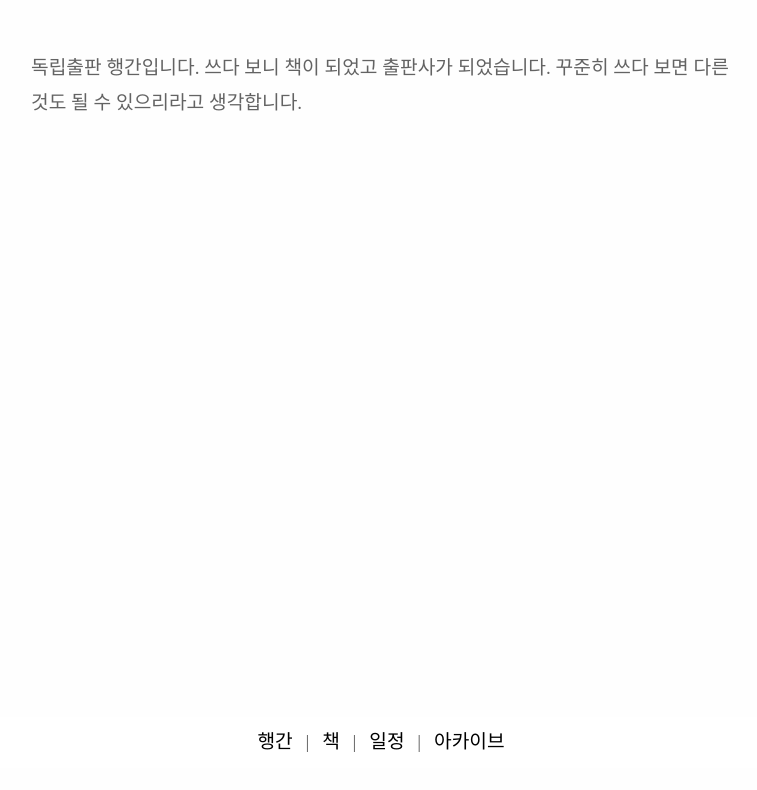
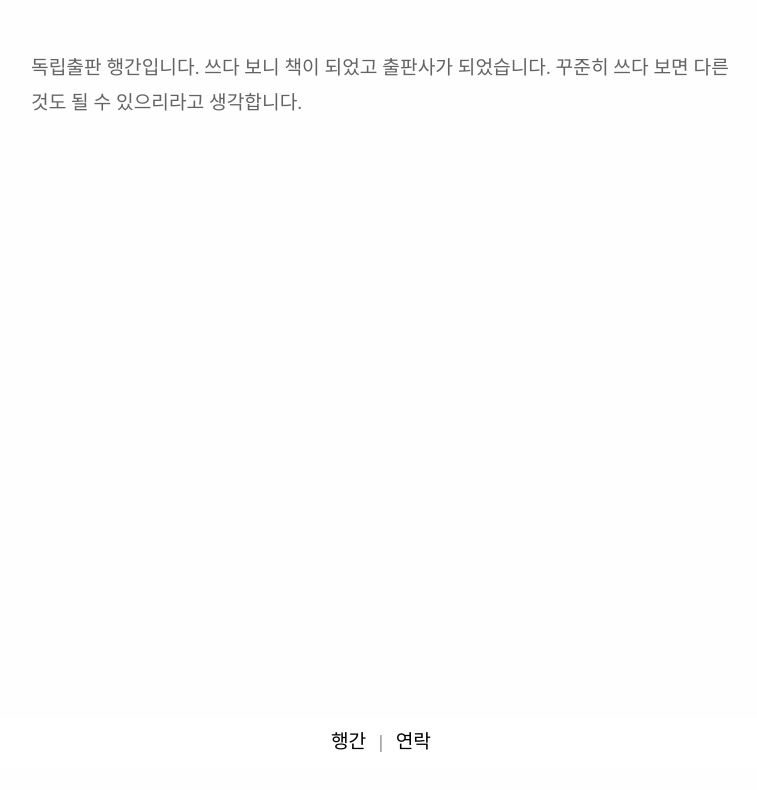
Before and after one commit to loveonearth/hangganpress, an Eleventy site: page src/index.md in a window 1280 px wide. Shown: the whole page, without its empty margins (259-1016 px from the left). Built offline with nearby package versions, Linux system fonts and the light colour scheme; Eleventy itself is replaced by a stand-in of ours; files that its build step writes are made by us from their sources; a web font is replaced by a local one.

Commit message:
footer changed

```diff
--- a/src/_includes/layouts/base.njk
+++ b/src/_includes/layouts/base.njk
@@ -10,9 +10,7 @@
   {{ content | safe }}
   <footer>
     <a href="/">행간</a> |
-    <a href="/books">책</a> |
-    <a href="/events">일정</a> |
-    <a href="/archive">아카이브</a>
+    <a href="/contact">연락
   </footer>
 </body>
 </html>
```
Also changed, not shown: docs/index.html (+1 -3 lines).
